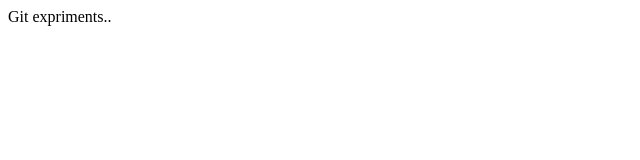
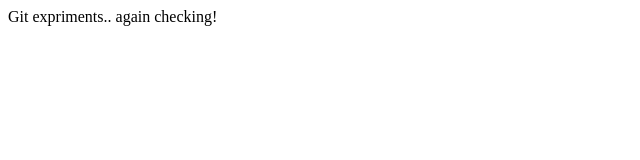
Before and after one commit to steveA86/firstrepo, a plain HTML site: page index.html in a window 1280 px wide. Shown: the whole page, without its empty margins (0-640 px from the left). Drawn offline with Linux system fonts and the light colour scheme.

Commit message:
changed index.html

```diff
--- a/index.html
+++ b/index.html
@@ -5,5 +5,6 @@
 </head>
 <body>
 	Git expriments..
+	again checking!
 </body>
 </html>
```
